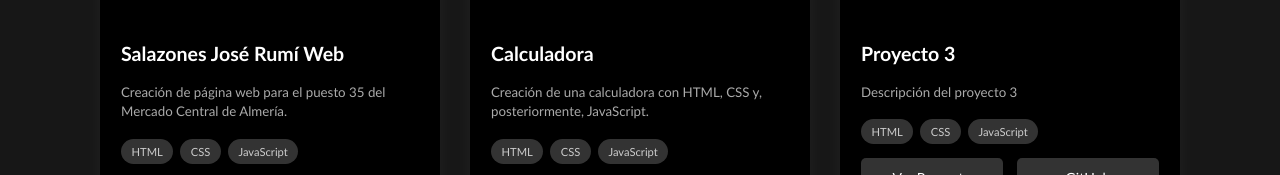
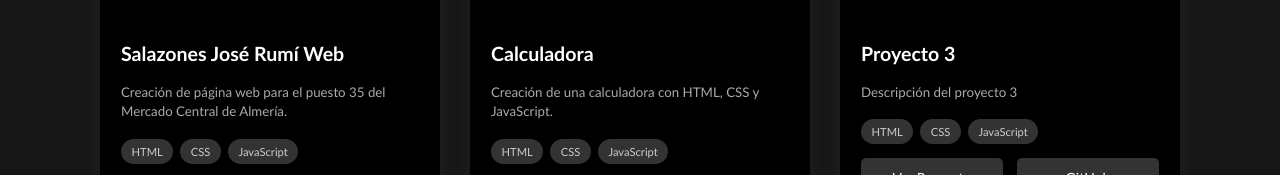
Before and after one commit to alejandrorumi-dev/DevPortfolio, a plain HTML site: page index.html in a window 1280 px wide. Shown: the part 2639-2814 px from the top of the page. Drawn offline with Linux system fonts and the light colour scheme.

Commit message:
Update a project's description

```diff
--- a/index.html
+++ b/index.html
@@ -178,7 +178,7 @@
 				</div>
 				<div class="project__info">
 					<h3 class="project__title">Calculadora</h3>
-					<p class="project__description">Creación de una calculadora con HTML, CSS y, posteriormente, JavaScript.</p>
+					<p class="project__description">Creación de una calculadora con HTML, CSS y JavaScript.</p>
 					<div class="project__tags">
 						<span class="tag">HTML</span>
 						<span class="tag">CSS</span>
```
